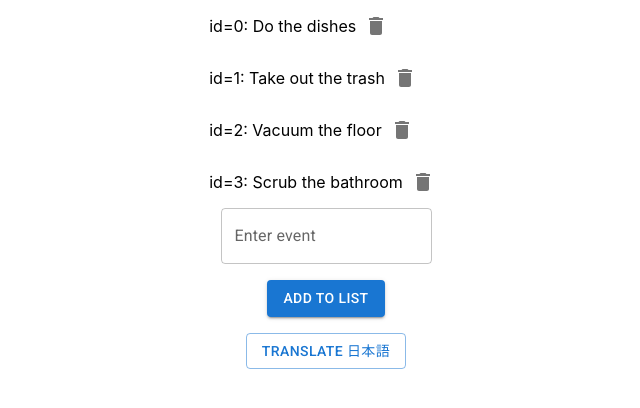
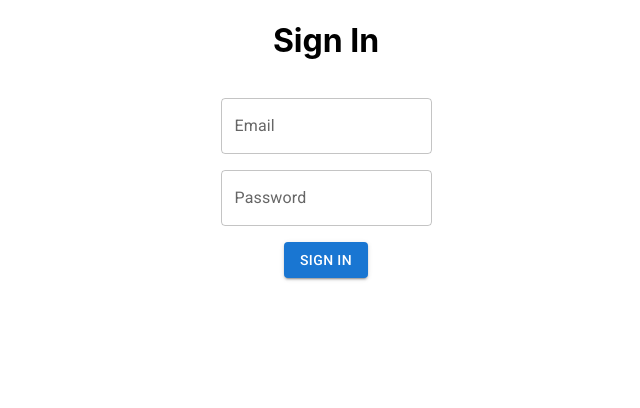
Before and after one commit to abduldoesramen/toDoApp, a React (Create React App) app: page / in a window 1280 px wide. Shown: the top 408 px of the page, without its empty margins (314-954 px from the left). Built offline with nearby package versions, Linux system fonts and the light colour scheme; the HTML template or start-up script is replaced by a standard one.

Commit message:
changed button so now it redirects to home

```diff
--- a/src/App.js
+++ b/src/App.js
@@ -6,8 +6,8 @@ import Home from "./routes/home/home.component";
 const App = () => {
   return (
     <Routes>
-      <Route path="/" element={<Home />} />
-      <Route path="/sign-in" element={<SignIn />} />
+      <Route index element={<SignIn />} />
+      <Route path="/home" element={<Home />} />
     </Routes>
   );
 };
--- a/src/routes/home/home.component.jsx
+++ b/src/routes/home/home.component.jsx
@@ -75,6 +75,9 @@ const Home = () => {
   return (
     <Fragment>
       <Grid container alignItems="center" justify="center" direction="column">
+        <Grid item>
+          <h1>To Do App</h1>
+        </Grid>
         <EventContainer events={events} handleDelEvent={handleDelEvent} />
         <EventCard
           value={value}
--- a/src/routes/sign-in/sign-in.component.jsx
+++ b/src/routes/sign-in/sign-in.component.jsx
@@ -1,10 +1,10 @@
 import * as React from "react";
 import { useState } from "react";
 import { Fragment } from "react";
-import Box from "@mui/material/Box";
 import Button from "@mui/material/Button";
 import TextField from "@mui/material/TextField";
 import Grid from "@mui/material/Grid";
+import { Link } from "react-router-dom";
 
 // Form default empty values:
 const defaultValues = {
@@ -60,9 +60,12 @@ const SignIn = () => {
               onChange={handleChange}
             />
           </Grid>
-          <Button variant="contained" type="submit">
-            Sign In
-          </Button>
+          {/* Right now, no checks are being run on this button */}
+          <Link to="/home">
+            <Button variant="contained" type="submit">
+              Sign In
+            </Button>
+          </Link>
         </Grid>
       </form>
     </Fragment>
```
